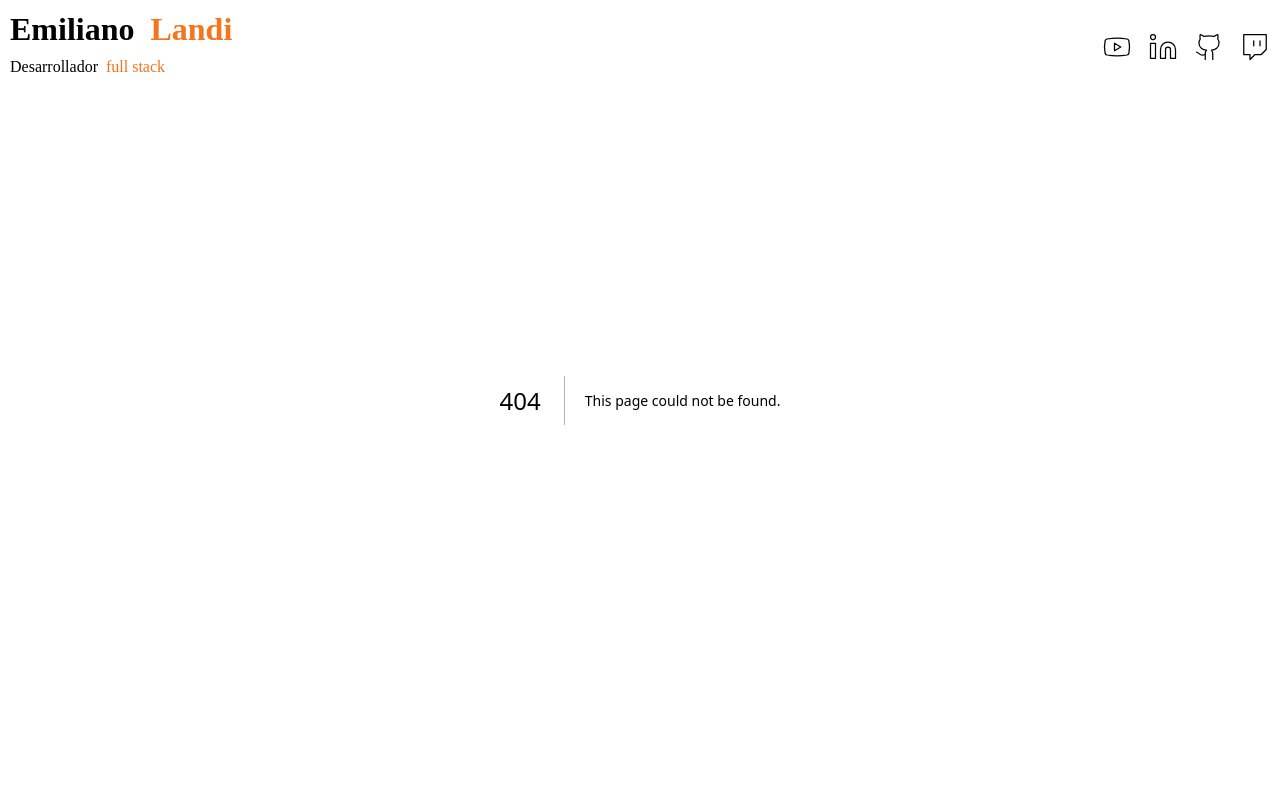
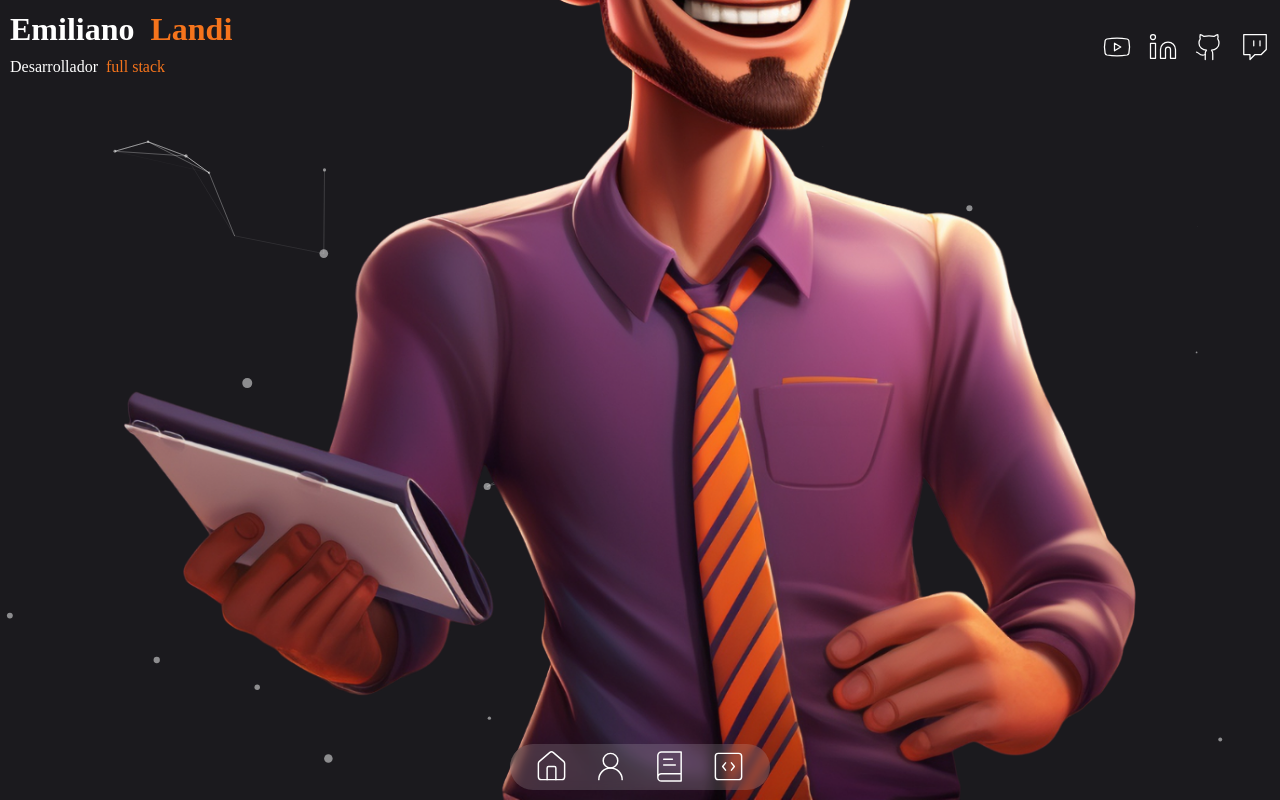
Before and after one commit to Emilianolandi/portafolioi, a Next.js app: page /portfolio in a window 1280 px wide. Before the commit this address had no page. Built offline with nearby package versions, Linux system fonts and the light colour scheme.

Commit message:
avatar de portfolio

```diff
--- /dev/null
+++ b/app/(routes)/portfolio/page.tsx
@@ -0,0 +1,23 @@
+import AvatarPortfolio from "@/component/avatar-porfolio";
+import ContainerPage from "@/component/conteiner";
+import CoverParticles from "@/component/cover-particles";
+import TransitionPage from "@/component/transition-pages";
+
+
+
+
+
+const PortfolioPage = () => {
+    return (
+        <>
+       <TransitionPage />
+       <CoverParticles />
+        <ContainerPage>
+        <AvatarPortfolio />
+
+       </ContainerPage>
+        </>
+    );
+}
+
+export default PortfolioPage;
--- a/app/globals.css
+++ b/app/globals.css
@@ -573,6 +573,8 @@ align-items: center;
 @media (min-width: 768px) {
   .Swiper-Contenedor {
   height: 300px;
+
+
   }
 }
 
@@ -583,6 +585,7 @@ align-items: center;
     height: 200px; /* Altura más pequeña en móviles */
     max-width: 70%; /* Limitar el ancho máximo al 80% en pantallas pequeñas */
     margin: 0 auto; /* Centrar el contenedor horizontalmente */
+
   }
 }
 
@@ -595,6 +598,7 @@ align-items: center;
 .Swiper-Caja {
   height: 300px;
   width: 100%;
+
 }
 
 @media (min-width: 768px) {
@@ -602,3 +606,23 @@ align-items: center;
     height:340px;
   }
 }
+/* ////////////////////////Estilos de pagina portfolio//////////////////////////////// */
+
+.Avatar-p {
+  position: absolute; /* Para que el contenedor se posicione correctamente */
+  bottom: 0;         /* Ubica el contenedor en el borde inferior */
+  left: 10;          /* Ubica el contenedor en el borde izquierdo */
+  display: none;     /* Oculta el contenedor por defecto */
+}
+
+/* Estilo para dispositivos más grandes (pantallas medianas y superiores) */
+@media (min-width: 768px) {
+  .Avatar-p {
+    display: block; /* Muestra el contenedor en pantallas medianas y superiores */
+  }
+}
+
+.Avatar-p img {
+  width: 100%;    /* La imagen ocupará el ancho completo del contenedor */
+  height: auto;   /* Mantiene la proporción de la imagen */
+}
--- /dev/null
+++ b/component/avatar-porfolio.tsx
@@ -0,0 +1,15 @@
+"use client"
+
+import Image from "next/image";
+import MotionTransition from "./transition-component";
+
+
+const AvatarPortfolio = () => {
+    return (
+        <MotionTransition position='bottom' className="Avatar-p">
+        <Image src="/avatar-works.png" width="250" height="250" alt="Particles " />
+    </MotionTransition>
+    );
+}
+
+export default AvatarPortfolio;
--- a/component/introduccion.tsx
+++ b/component/introduccion.tsx
@@ -38,7 +38,7 @@ const Introduction = () =>{
               </p>
 
               <div className="Proyectos">
-                  <a href="/porfolio" className="Botom-P">
+                  <a href="/portfolio" className="Botom-P">
                       Ver proyectos&nbsp;
                   </a>
                   &nbsp;
--- a/component/slider-services.tsx
+++ b/component/slider-services.tsx
@@ -31,7 +31,7 @@ const SliderServices = () => {
             {serviceData.map((item, index) => (
                 <SwiperSlide key={index}>
                     <div className="Swiper-Contenedor">
-                        <div className="mb-4 text-4xl text-secondary">{item.icon}</div>
+                        <div className="mb-4 text-4xl  text-secondary">{item.icon}</div>
                         <div>
                             <h3 className="mb-2 text-lg text-center">{item.title}</h3> {/* Alineado al centro */}
                             <p className="text-sm text-center">{item.description}</p> {/* Alineado al centro */}
```
